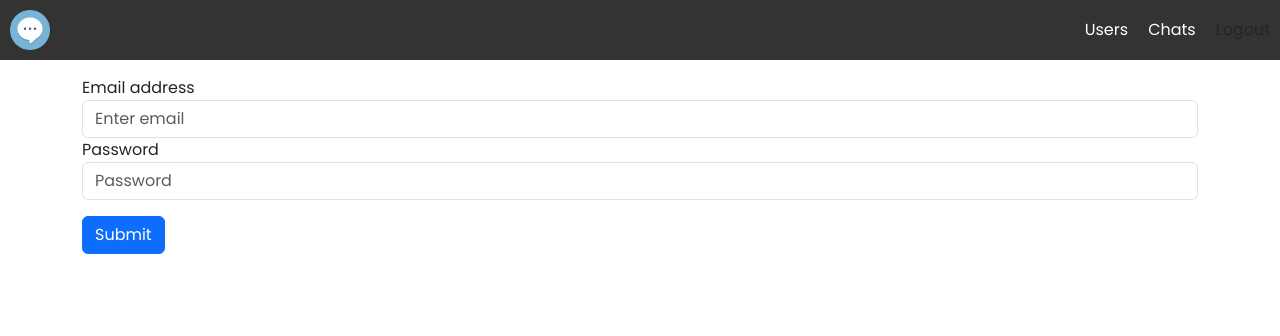
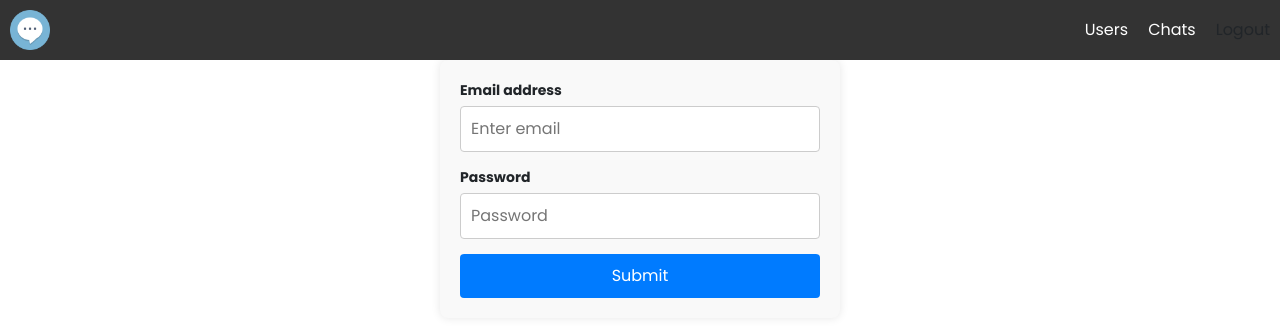
Before and after one commit to Manish0213/Chat_Application, a React (Create React App) app in the folder frontend/: page /login in a window 1280 px wide. Shown: the top 336 px of the page. Built offline with nearby package versions, Linux system fonts and the light colour scheme.

Commit message:
login related thing done again

```diff
--- a/frontend/src/App.css
+++ b/frontend/src/App.css
@@ -175,3 +175,55 @@ body {
   height: 40px;
   width: 40px;
 }
+
+/* login form design */
+
+/* Form container styling */
+.form-container {
+  max-width: 400px;
+  margin: 0 auto;
+  padding: 20px;
+  background-color: #f9f9f9;
+  border-radius: 8px;
+  box-shadow: 0 0 10px rgba(0, 0, 0, 0.1);
+}
+
+/* Form group styling */
+.form-group {
+  margin-bottom: 15px;
+}
+
+/* Label styling */
+.form-group label {
+  display: block;
+  margin-bottom: 5px;
+  font-weight: bold;
+  font-size: 14px;
+}
+
+/* Input field styling */
+.form-group input {
+  width: 100%;
+  padding: 10px;
+  font-size: 16px;
+  border: 1px solid #ccc;
+  border-radius: 4px;
+  box-sizing: border-box;
+}
+
+/* Button styling */
+button[type="submit"] {
+  width: 100%;
+  padding: 10px;
+  background-color: #007bff;
+  color: white;
+  font-size: 16px;
+  border: none;
+  border-radius: 4px;
+  cursor: pointer;
+  transition: background-color 0.3s ease;
+}
+
+button[type="submit"]:hover {
+  background-color: #0056b3;
+}
--- a/frontend/src/component/Login.js
+++ b/frontend/src/component/Login.js
@@ -33,17 +33,17 @@ const Login = ({setToken}) => {
   }
 
   return (
-    <div className='container my-3'>
+    <div className='form-container'>
       <form onSubmit={handleSubmit} >
     <div className="form-group">
       <label for="exampleInputEmail1">Email address</label>
-      <input type="email" className="form-control" id="exampleInputEmail1" aria-describedby="emailHelp" placeholder="Enter email" name="email" value={formData.email} onChange={handleChange}/>
+      <input type="email" className="" id="exampleInputEmail1" placeholder="Enter email" name="email" value={formData.email} onChange={handleChange}/>
     </div>
     <div className="form-group">
       <label for="exampleInputPassword1">Password</label>
-      <input type="password" className="form-control" id="exampleInputPassword1" placeholder="Password" name="password" value={formData.password} onChange={handleChange}/>
+      <input type="password" className="" id="exampleInputPassword1" placeholder="Password" name="password" value={formData.password} onChange={handleChange}/>
     </div>
-    <button type="submit" className="btn btn-primary my-3">Submit</button>
+    <button type="submit">Submit</button>
   </form>
     </div>
   )
```
